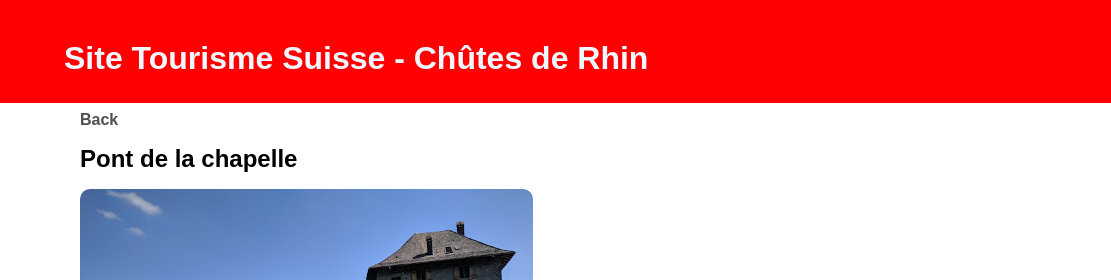
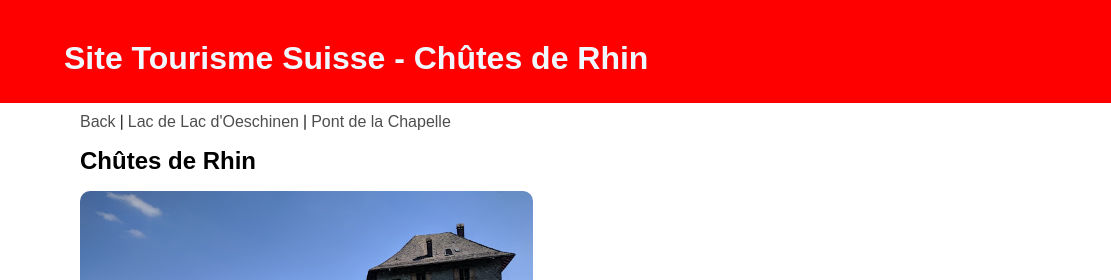
Before and after one commit to TiagoRdrgs3/SiteProjet-Tourisme-Suisse, a plain HTML site: page pages/chutes-de-rhin.html in a window 1280 px wide. Shown: the top 280 px of the page, 0-1111 px from the left. Drawn offline with Linux system fonts and the light colour scheme.

Commit message:
Ajout d'un nav sur la page de chaque lieu

```diff
--- a/css/style.css
+++ b/css/style.css
@@ -24,9 +24,8 @@ h2{
     margin-bottom: 1vw;
 }
 
-.back{
+nav{
     display: inline-block;
-    margin-left: 10vh;
     margin-top: 1vh;
 }
 
--- a/pages/chutes-de-rhin.html
+++ b/pages/chutes-de-rhin.html
@@ -13,8 +13,15 @@
     </header>
 
     <main>
-        <a href="../index.html" class="back"><h4>Back</h4></a>
-        <h2>Pont de la chapelle</h2>
+        <nav>
+            <p>
+                <a href="../index.html">Back</a> |
+                <a href="lac-oeschinen.html">Lac de Lac d'Oeschinen</a> |
+                <a href="pont-de-la-chapelle.html">Pont de la Chapelle</a>
+            </p>
+        </nav>
+
+        <h2>Chûtes de Rhin</h2>
         <img src="../img/chutes de Rhin.jpg" alt="Photo des Chûtes de Rhin" width="453" height="340" class="img-card">
 
         <h3 class="descriptions">Description:</h3>
```
Also changed, not shown: index.html (+0 -2 lines), pages/lac-oeschinen.html (+7 -1 lines), pages/pont-de-la-chapelle.html (+7 -1 lines).
